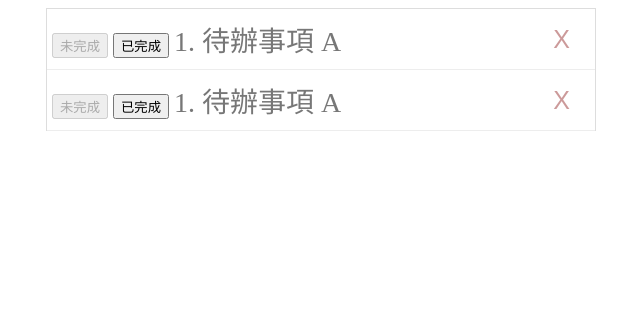
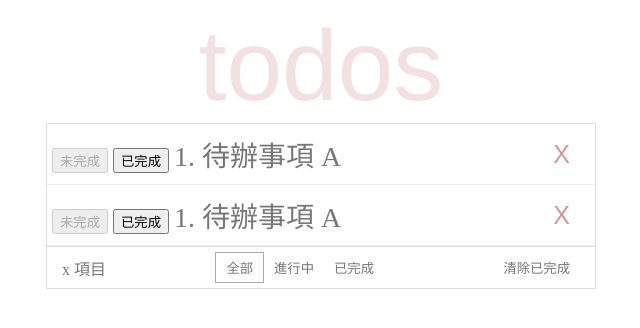
Before and after one commit to Jason14468/mcu-112-web-12130534, an Angular app: page / in a window 1280 px wide. Shown: the top 328 px of the page, without its empty margins (319-959 px from the left). Built offline with nearby package versions, Linux system fonts and the light colour scheme.

Commit message:
feat(footer): 實作待辦事項頁尾元件

```diff
--- a/src/app/app.component.html
+++ b/src/app/app.component.html
@@ -1,4 +1,5 @@
 <div class="container">
+  <app-header></app-header>
   <section class="main">
     <app-todo
       id="1"
@@ -11,4 +12,5 @@
       [(hasFinished)]="hasFinished"
     ></app-todo>
   </section>
+  <app-footer></app-footer>
 </div>
--- a/src/app/app.component.ts
+++ b/src/app/app.component.ts
@@ -1,10 +1,13 @@
 import { Component } from "@angular/core";
+
+import { FooterComponent } from "./footer/footer.component";
+import { HeaderComponent } from "./header/header.component";
 import { TodoComponent } from "./todo/todo.component";
 
 @Component({
   selector: "app-root",
   standalone: true,
-  imports: [TodoComponent],
+  imports: [HeaderComponent, TodoComponent, FooterComponent],
   templateUrl: "./app.component.html",
   styleUrls: ["./app.component.css"],
 })
--- /dev/null
+++ b/src/app/footer/footer.component.css
@@ -0,0 +1,21 @@
+:host {
+  padding: 5px 15px;
+  border: solid 1px #ddd;
+  background-color: white;
+  display: flex;
+  justify-content: space-between;
+  align-items: center;
+}
+
+.count,
+button {
+  color: #777;
+}
+
+button {
+  margin: 0px;
+  padding: 5px 10px;
+  background: none;
+  border: none;
+  cursor: pointer;
+}
--- /dev/null
+++ b/src/app/footer/footer.component.html
@@ -0,0 +1,7 @@
+<span class="count">x 項目</span>
+<span>
+  <button type="button" style="border: 1px solid #aaa">全部</button>
+  <button type="button">進行中</button>
+  <button type="button">已完成</button>
+</span>
+<button type="button">清除已完成</button>
```
Also changed, not shown: src/app/footer/footer.component.ts (added, +11 -0 lines), 1 other file (tests, documents, lock files or other folders).
